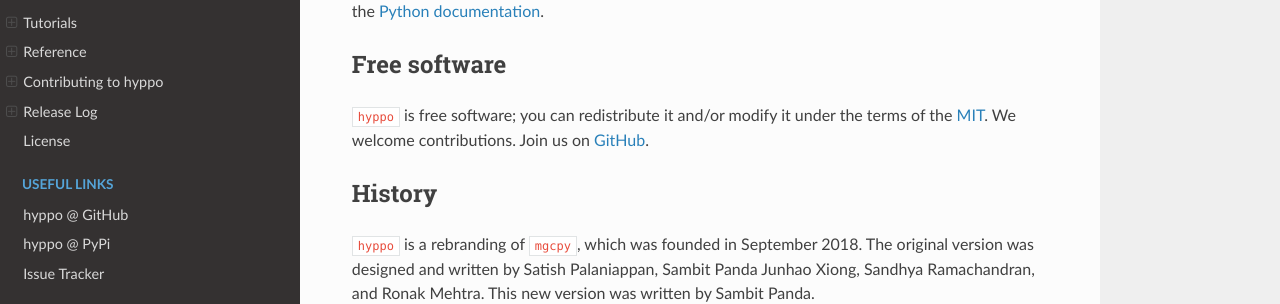
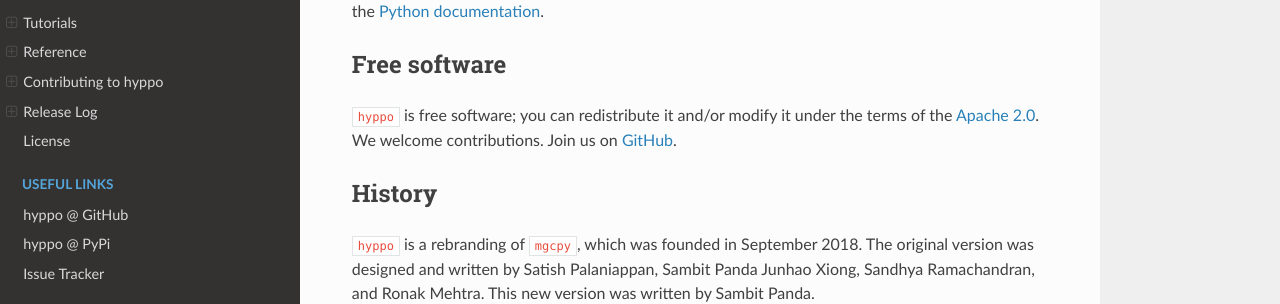
Before and after one commit to neurodata/hyppo, a Sphinx documentation site: the page built from docs/index.rst, in a window 1280 px wide and 900 px high, scrolled down 483 px. Shown: the part 152-456 px from the top of the window. Built offline with Sphinx 7.4.7 and the Read the Docs theme 2.0.0, drawn with Linux system fonts in a browser that asks for light colours; pages that are not in the unit, such as notebooks, are missing from menus.

Commit message:
Update index.rst

```diff
--- a/docs/index.rst
+++ b/docs/index.rst
@@ -37,7 +37,7 @@ Free software
 -------------
 
 ``hyppo`` is free software; you can redistribute it and/or modify it under the
-terms of the :doc:`MIT </license>`.  We welcome contributions. Join us on
+terms of the :doc:`Apache 2.0 </license>`.  We welcome contributions. Join us on
 `GitHub <https://github.com/neurodata/hyppo>`_.
 
 History
```
